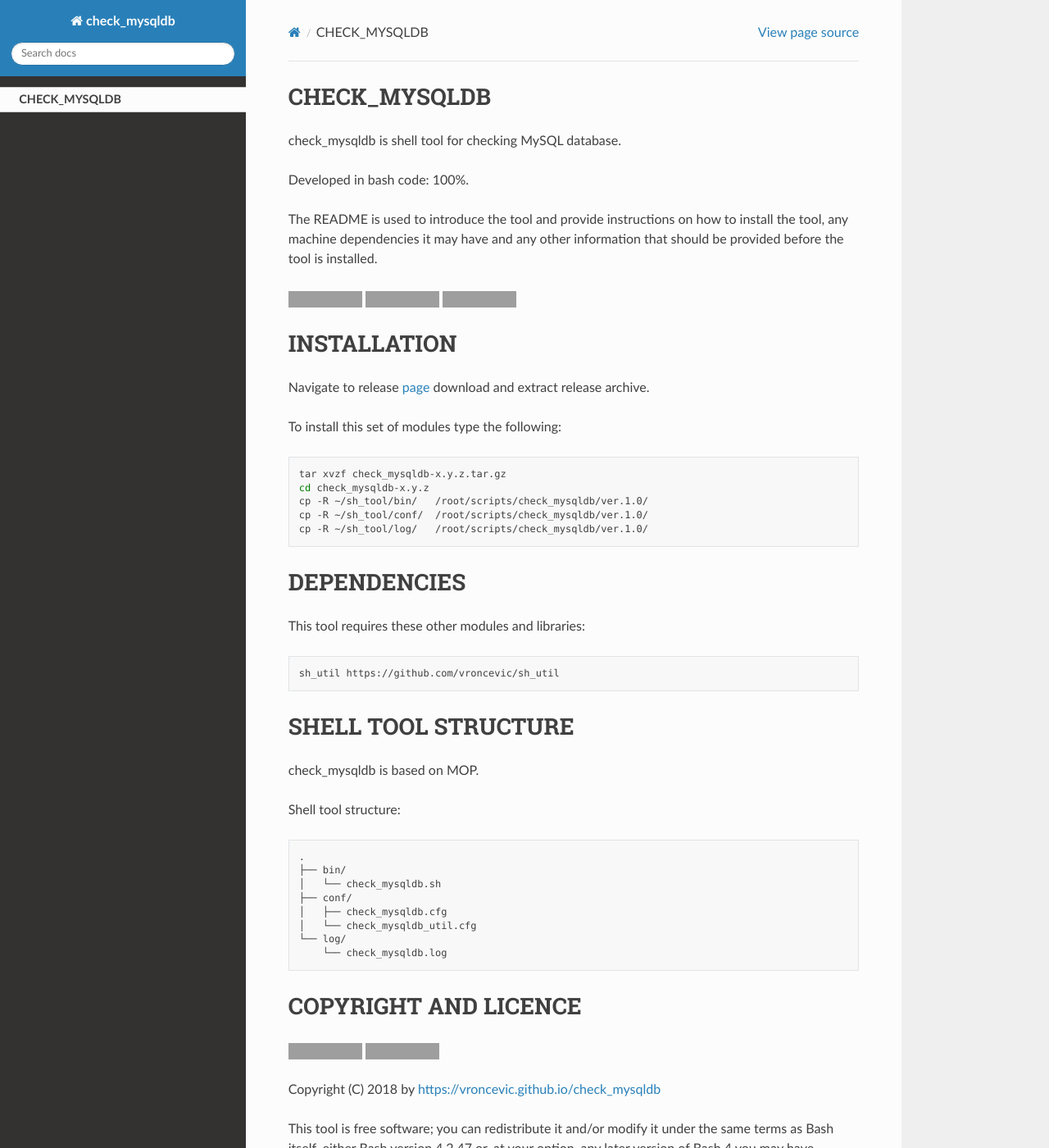
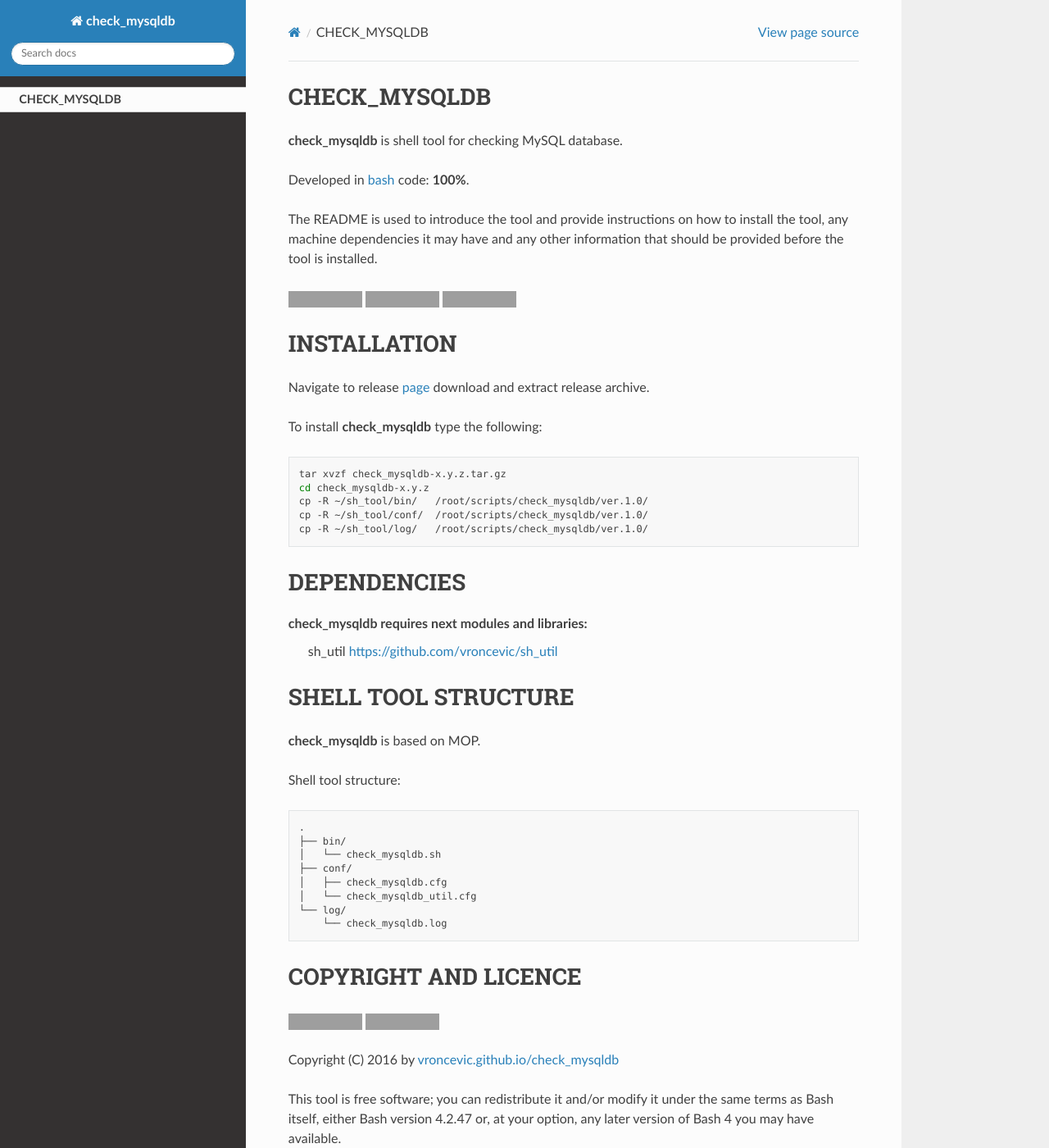
Before and after one commit to vroncevic/check_mysqldb, a Sphinx documentation site: the page built from docs/source/index.rst, in a window 1280 px wide and 1400 px high. Shown: the whole window at 82% size. Built offline with Sphinx 7.4.7 and the Read the Docs theme 2.0.0, drawn with Linux system fonts in a browser that asks for light colours; grey boxes are pictures that could not be loaded.

Commit message:
[check_mysqldb] Updated Dockerfile, docs

```diff
--- a/docs/source/index.rst
+++ b/docs/source/index.rst
@@ -6,10 +6,9 @@
 
  self
 
+**check_mysqldb** is shell tool for checking MySQL database.
 
-check_mysqldb is shell tool for checking MySQL database.
-
-Developed in bash code: 100%.
+Developed in `bash <https://en.wikipedia.org/wiki/Bash_(Unix_shell)>`_ code: **100%**.
 
 The README is used to introduce the tool and provide instructions on
 how to install the tool, any machine dependencies it may have and any
@@ -28,11 +27,12 @@
 
 INSTALLATION
 -------------
+
 Navigate to release `page`_ download and extract release archive.
 
 .. _page: https://github.com/vroncevic/check_mysqldb/releases
 
-To install this set of modules type the following:
+To install **check_mysqldb** type the following:
 
 .. code-block:: bash
 
@@ -44,15 +44,14 @@
 
 DEPENDENCIES
 -------------
-This tool requires these other modules and libraries:
 
-.. code-block:: bash
-
-   sh_util https://github.com/vroncevic/sh_util
+**check_mysqldb** requires next modules and libraries:
+    sh_util `https://github.com/vroncevic/sh_util <https://github.com/vroncevic/sh_util>`_
 
 SHELL TOOL STRUCTURE
 ---------------------
-check_mysqldb is based on MOP.
+
+**check_mysqldb** is based on MOP.
 
 Shell tool structure:
 
@@ -78,7 +77,7 @@
 .. |License: Apache 2.0| image:: https://img.shields.io/badge/License-Apache%202.0-blue.svg
    :target: https://opensource.org/licenses/Apache-2.0
 
-Copyright (C) 2018 by https://vroncevic.github.io/check_mysqldb
+Copyright (C) 2016 by `vroncevic.github.io/check_mysqldb <https://vroncevic.github.io/check_mysqldb>`_
 
 This tool is free software; you can redistribute it and/or modify it
 under the same terms as Bash itself, either Bash version 4.2.47 or,
```
Also changed, not shown: README.md (+17 -17 lines), 6 other files.
